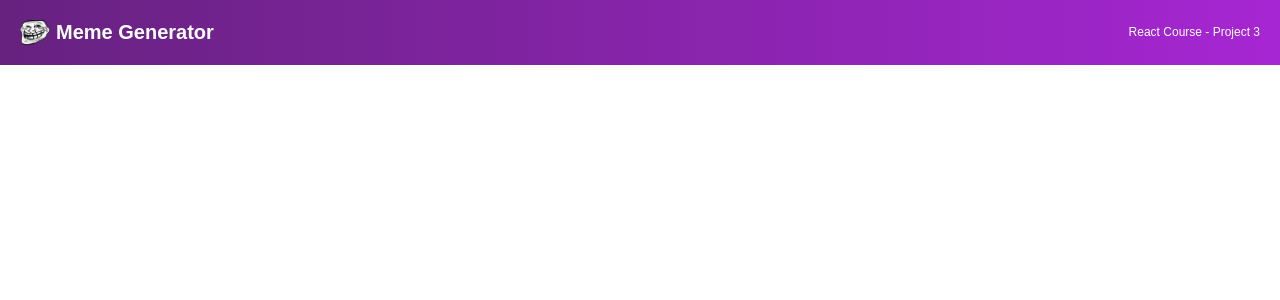
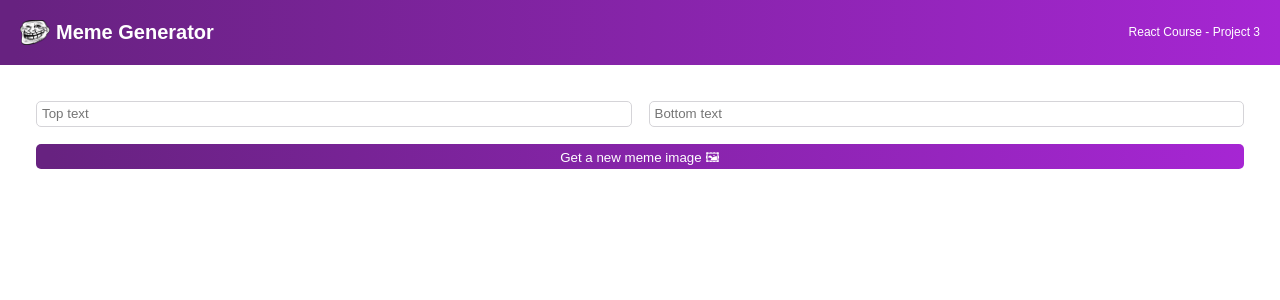
Before and after one commit to MariuszWalusiak/Module-11-React-Basis-Project3-Meme-Generator, a React (Create React App) app in the folder meme-generator/: page / in a window 1280 px wide. Shown: the top 300 px of the page. Built offline with nearby package versions, Linux system fonts and the light colour scheme.

Commit message:
Form Added

```diff
--- a/meme-generator/src/App.js
+++ b/meme-generator/src/App.js
@@ -1,10 +1,11 @@
-import './App.css';
 import Header from './components/Header';
+import Meme from './components/Meme';
 
 function App() {
   return (
     <div className="App">
       <Header />
+      <Meme />
     </div>
   );
 }
--- /dev/null
+++ b/meme-generator/src/components/Meme.js
@@ -0,0 +1,20 @@
+const Meme = () => {
+    return (
+        <main>
+            <form className="form">
+                <input
+                    type="text"
+                    placeholder="Top text"
+                    className="form--input"
+                    />
+                <input
+                    type="text"
+                    placeholder="Bottom text"
+                    className="form--input"/>
+                <button className="form--button">Get a new meme image  🖼</button>
+            </form>
+        </main>
+     );
+}
+
+export default Meme;
--- a/meme-generator/src/index.css
+++ b/meme-generator/src/index.css
@@ -9,6 +9,9 @@ body {
   padding: 0;
   margin: 0;
   box-sizing: border-box;
+}
+main {
+  padding: 36px;
 }
 
 .header {
@@ -33,3 +36,26 @@ body {
   font-size: 0.75rem;
   line-height: 15px;
 }
+
+.form{
+  display: grid;
+  grid-template: 40% 40% / 1fr 1fr;
+  gap:17px;
+}
+.form--input {
+  font-family: "Karla", sans-serif;
+  border-radius: 5px;
+  border: 1px solid #D5D4D8;
+  text-indent: 5px;
+}
+
+.form--button {
+  grid-column: 1 /-1;
+  font-family: "Karla", sans-serif;
+  border-radius: 5px;
+  background: linear-gradient(90deg, #672280 1.18%, #A626D3 100%);
+  color: #fff;
+  border: none;
+  cursor: pointer;
+  padding: 4px;
+}
```
